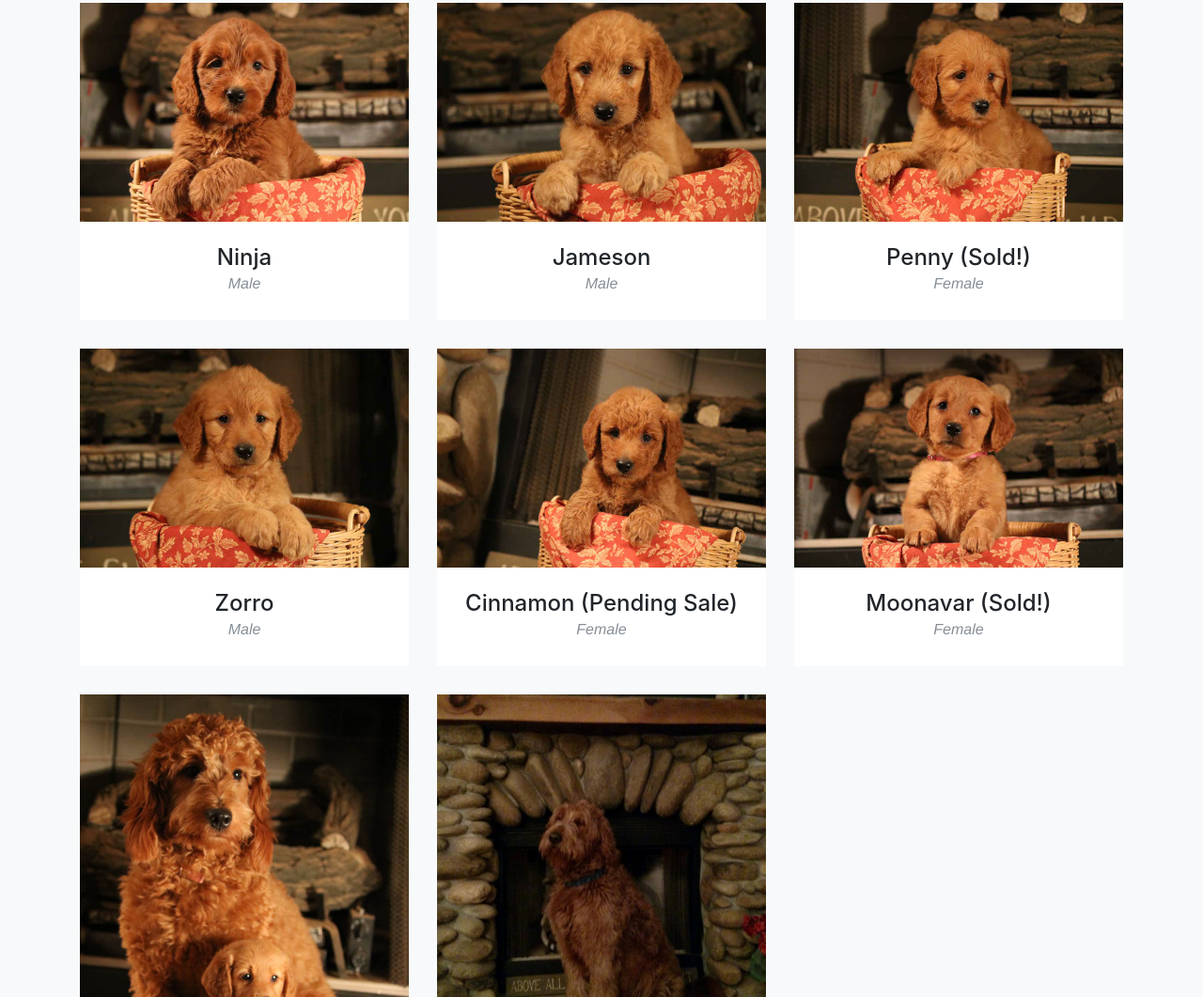
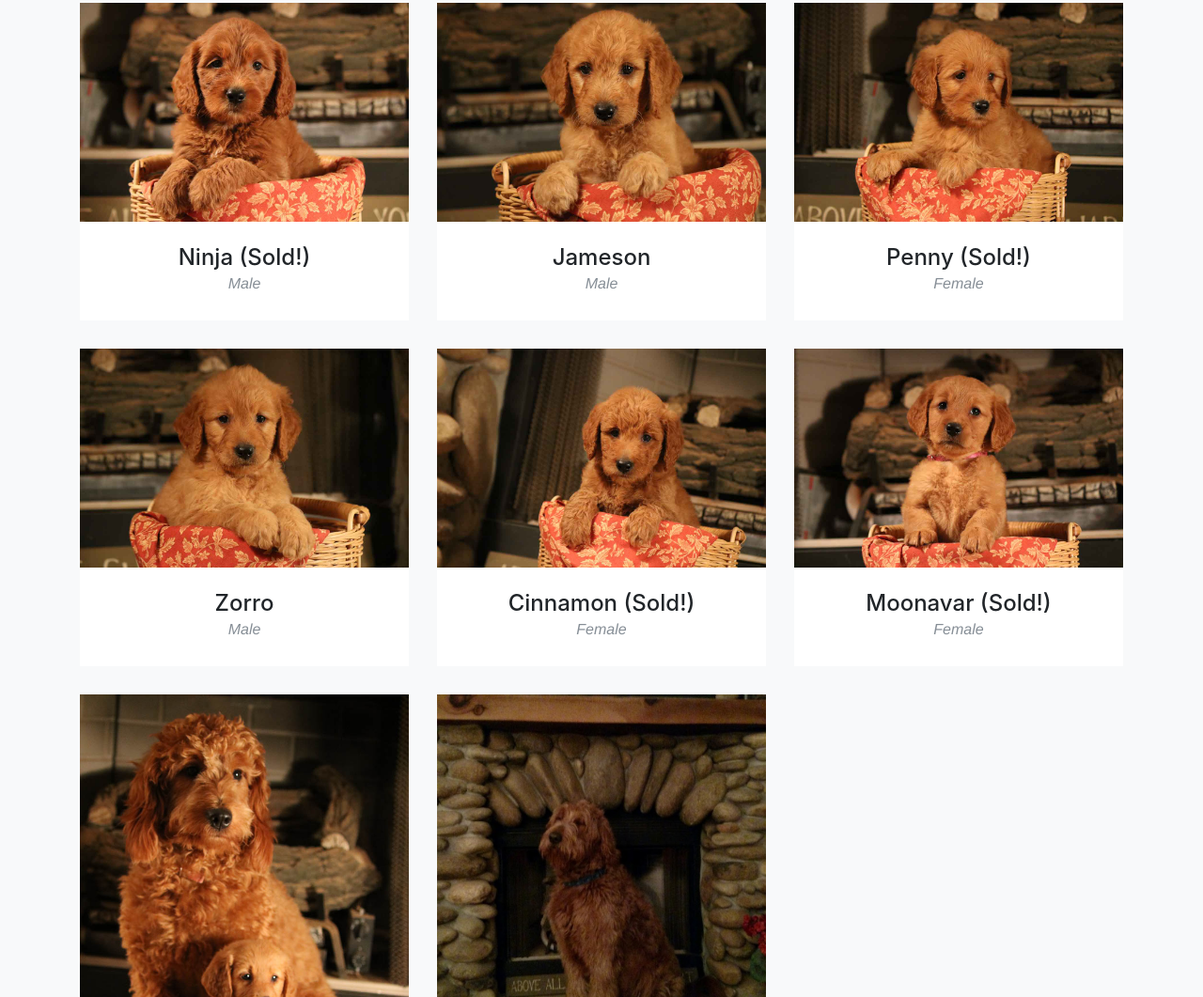
Before and after one commit to algerfarm/algerfarm.github.io, a website with bundled scripts: page index.html in a window 1280 px wide. Shown: the part 1836-2897 px from the top of the page at 94% size. Built offline with nearby package versions, Linux system fonts and the light colour scheme; a web font is replaced by a local one.

Commit message:
ninja and cinnamon sold

```diff
--- a/index.html
+++ b/index.html
@@ -124,7 +124,7 @@
               <img class="img-fluid" src="img/Ninja.jpg" alt="">
             </div>
             <div class="portfolio-caption">
-              <h4>Ninja</h4>
+              <h4>Ninja (Sold!)</h4>
               <p class="text-muted">Male</p>
             </div>
           </div>
@@ -180,7 +180,7 @@
               <img class="img-fluid" src="img/Cinnamon.jpg" alt="">
             </div>
             <div class="portfolio-caption">
-              <h4>Cinnamon (Pending Sale)</h4>
+              <h4>Cinnamon (Sold!)</h4>
               <p class="text-muted">Female</p>
             </div>
           </div>
@@ -506,7 +506,7 @@
               <div class="col-lg-8 mx-auto">
                 <div class="modal-body">
                   <!-- Project Details Go Here -->
-                  <h2>Ninja</h2>
+                  <h2>Ninja (Sold!)</h2>
                   <p class="item-intro text-muted"></p>
                   <img class="img-fluid d-block mx-auto" src="img/Ninja.jpg" alt="">
                   <p>Ninja is our darkest puppy in this little with a small white spot of fur on his chest. He is calm, cuddly, and sweet.</p>
@@ -620,7 +620,7 @@
               <div class="col-lg-8 mx-auto">
                 <div class="modal-body">
                   <!-- Project Details Go Here -->
-                  <h2>Cinnamon (Pending Sale)</h2>
+                  <h2>Cinnamon (Sold!)</h2>
                   <p class="item-intro text-muted"></p>
                   <img class="img-fluid d-block mx-auto" src="img/Cinnamon.jpg" alt="">
                   <p>Cinnamon enjoys cuddling. She has the waviest fur out of all the girls.</p>
```
